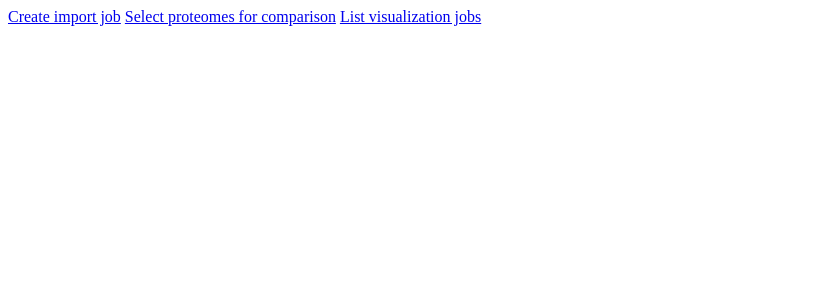
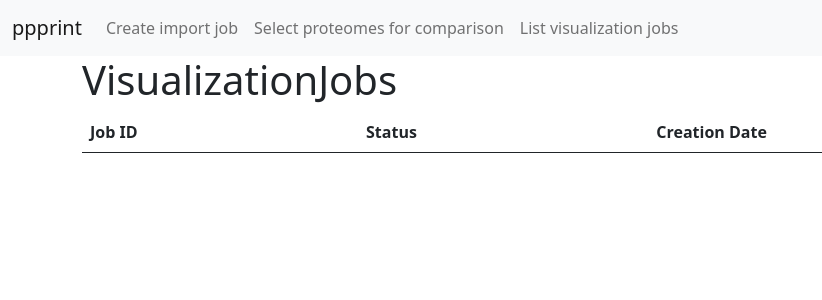
Before and after one commit to isjuao/ppprint, a Django app: page /list in a window 1280 px wide. Shown: the top 300 px of the page, without its empty margins (0-822 px from the left). Run offline with Django 4.2, Linux system fonts and the light colour scheme; data that the repository does not hold is empty; parts of the project's set-up code (start-up, migrations or seed data) failed here and were passed over.

Commit message:
Added bootstrap styling and field for creation date

```diff
--- a/ppprint/models.py
+++ b/ppprint/models.py
@@ -1,3 +1,4 @@
+import datetime
 from typing import Optional, Tuple
 
 from django.db import models
@@ -16,6 +17,9 @@ class StatusChoices(models.TextChoices):
 class Job(models.Model):
     status = models.CharField(
         max_length=7, choices=StatusChoices.choices, default=StatusChoices.CREATED
+    )
+    created_at = models.DateTimeField(
+        auto_now_add=True,
     )
 
     class Meta:
--- a/ppprint/templates/base.html
+++ b/ppprint/templates/base.html
@@ -4,16 +4,45 @@
 <!DOCTYPE html>
 <html lang="en">
 <head>
-    <meta charset="UTF-8">
-    <title>ppprint</title>
+    <meta charset="utf-8">
+    <meta name="viewport" content="width=device-width, initial-scale=1">
+
+    <link href="https://cdn.jsdelivr.net/npm/bootstrap@5.0.2/dist/css/bootstrap.min.css" rel="stylesheet"
+          integrity="sha384-EVSTQN3/azprG1Anm3QDgpJLIm9Nao0Yz1ztcQTwFspd3yD65VohhpuuCOmLASjC" crossorigin="anonymous">
+
+    <title>ppprint {% block title %}{% endblock title %}</title>
 </head>
 <body>
-    <div class="nav">
-        <a href="{% url "create_import_job" %}">{% trans "Create import job" %}</a>
-        <a href="{% url "compare_proteomes" %}">{% trans "Select proteomes for comparison" %}</a>
-        <a href="{% url "list_visualization_jobs" %}">{% trans "List visualization jobs" %}</a>
+<nav class="navbar navbar-expand-lg navbar-light bg-light">
+    <div class="container-fluid">
+        <a class="navbar-brand" href="/">ppprint</a>
+        <button class="navbar-toggler" type="button" data-bs-toggle="collapse" data-bs-target="#navbarNav"
+                aria-controls="navbarNav" aria-expanded="false" aria-label="Toggle navigation">
+            <span class="navbar-toggler-icon"></span>
+        </button>
+        <div class="collapse navbar-collapse" id="navbarNav">
+            <ul class="navbar-nav">
+                <li class="nav-item">
+                    <a class="nav-link" href="{% url "create_import_job" %}">{% trans "Create import job" %}</a>
+                </li>
+                <li class="nav-item">
+                    <a class="nav-link"
+                       href="{% url "compare_proteomes" %}">{% trans "Select proteomes for comparison" %}</a>
+                </li>
+                <li class="nav-item">
+                    <a class="nav-link"
+                       href="{% url "list_visualization_jobs" %}">{% trans "List visualization jobs" %}</a>
+                </li>
+            </ul>
+        </div>
     </div>
-    {% block content %}
-    {% endblock content %}
+</nav>
+<div class="container">
+{% block content %}
+{% endblock content %}
+</div>
+<script src="https://cdn.jsdelivr.net/npm/bootstrap@5.0.2/dist/js/bootstrap.bundle.min.js"
+        integrity="sha384-MrcW6ZMFYlzcLA8Nl+NtUVF0sA7MsXsP1UyJoMp4YLEuNSfAP+JcXn/tWtIaxVXM"
+        crossorigin="anonymous"></script>
 </body>
 </html>
--- a/ppprint/templates/ppprint/list.html
+++ b/ppprint/templates/ppprint/list.html
@@ -1,9 +1,25 @@
 {% extends "base.html" %}
+{% load i18n %}
+{% block title %}- {% trans "listing" %}{% endblock title %}
 {% block content %}
+    <h1>{% trans "VisualizationJobs" %}</h1>
+    <table class="table">
+    <thead>
+    <tr>
+        <th>{% trans "Job ID" %}</th>
+        <th>{% trans "Status" %}</th>
+        <th>{% trans "Creation Date" %}</th>
+    </tr>
+    </thead>
+    <tbody>
     {% for job in jobs %}
-        <a href="{% url "visualization" pk=job.pk %}">
-        {{ job.get_status_display }}
-        {{ job.pk }}
-        </a>
+        <tr>
+            <td><a href="{% url "visualization" pk=job.pk %}">{{ job.pk }}</a></td>
+            <td>{{ job.get_status_display }}</td>
+            <td>{{ job.created_at }}</td>
+        </tr>
     {% endfor %}
+    </tbody>
+    </table>
+
 {% endblock content %}
--- a/ppprint/views.py
+++ b/ppprint/views.py
@@ -6,7 +6,7 @@ from django.shortcuts import redirect, render, reverse
 from ppprint.forms import SelectionForm, UploadForm
 from ppprint.models import ImportJob, VisualizationJob
 from ppprint.tasks import run_import_job, run_visualization_job
-from ppprint.visualization import COMBINED, MDISORDER, PLOTS, PRONA, TMSEG
+from ppprint.visualization import ALL, MDISORDER, PLOTS, PRONA, TMSEG
 
 
 def home(request):
@@ -49,8 +49,8 @@ def list_visualization_jobs(request):
 
 
 def detail_visualization_job(request, pk):
-    view = request.GET.get("view", "home")
-    plots = {"home": COMBINED, "mdisorder": MDISORDER, "tmseg": TMSEG, "prona": PRONA}
+    view = request.GET.get("view", "overview")
+    plots = {"overview": ALL, "mdisorder": MDISORDER, "tmseg": TMSEG, "prona": PRONA}
     try:
         plot_classes = plots[view]
     except KeyError:
@@ -60,4 +60,4 @@ def detail_visualization_job(request, pk):
     mapping = [
         (base_path + cls.FILE_NAME + ".png", cls.PLOT_NAME) for cls in plot_classes
     ]
-    return render(request, "ppprint/plots.html", {"job": vj, "mapping": mapping})
+    return render(request, "ppprint/plots.html", {"job": vj, "mapping": mapping, "view": view,})
--- a/requirements/base.txt
+++ b/requirements/base.txt
@@ -21,3 +21,4 @@ wcwidth==0.2.5
 redis==4.1.4
 pandas==1.4.1
 numpy==1.22.2
+crispy-bootstrap5==0.6
--- a/requirements/dev.txt
+++ b/requirements/dev.txt
@@ -1,4 +1,5 @@
 -r base.txt
+
 black==22.1.0
 isort==5.10.1
 flake8==4.0.1
```
Also changed, not shown: ppprint/forms.py (+11 -0 lines), ppprint/settings.py (+7 -1 lines), ppprint/templates/ppprint/plots.html (+38 -3 lines), ppprint/templates/ppprint/selection.html (+6 -3 lines), ppprint/templates/ppprint/upload.html (+6 -3 lines), ppprint/migrations/0005_importjob_created_at_visualizationjob_created_at.py (added).
